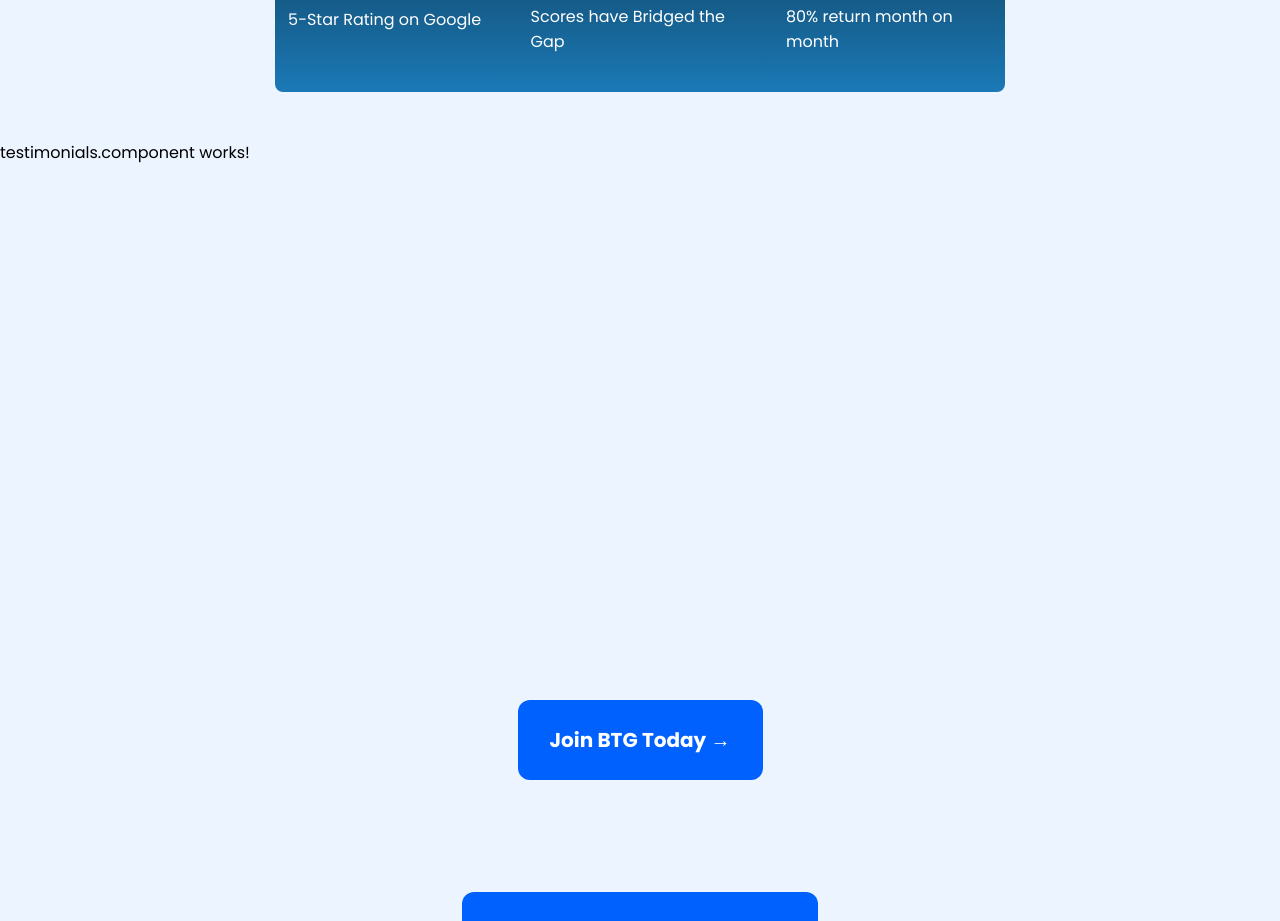
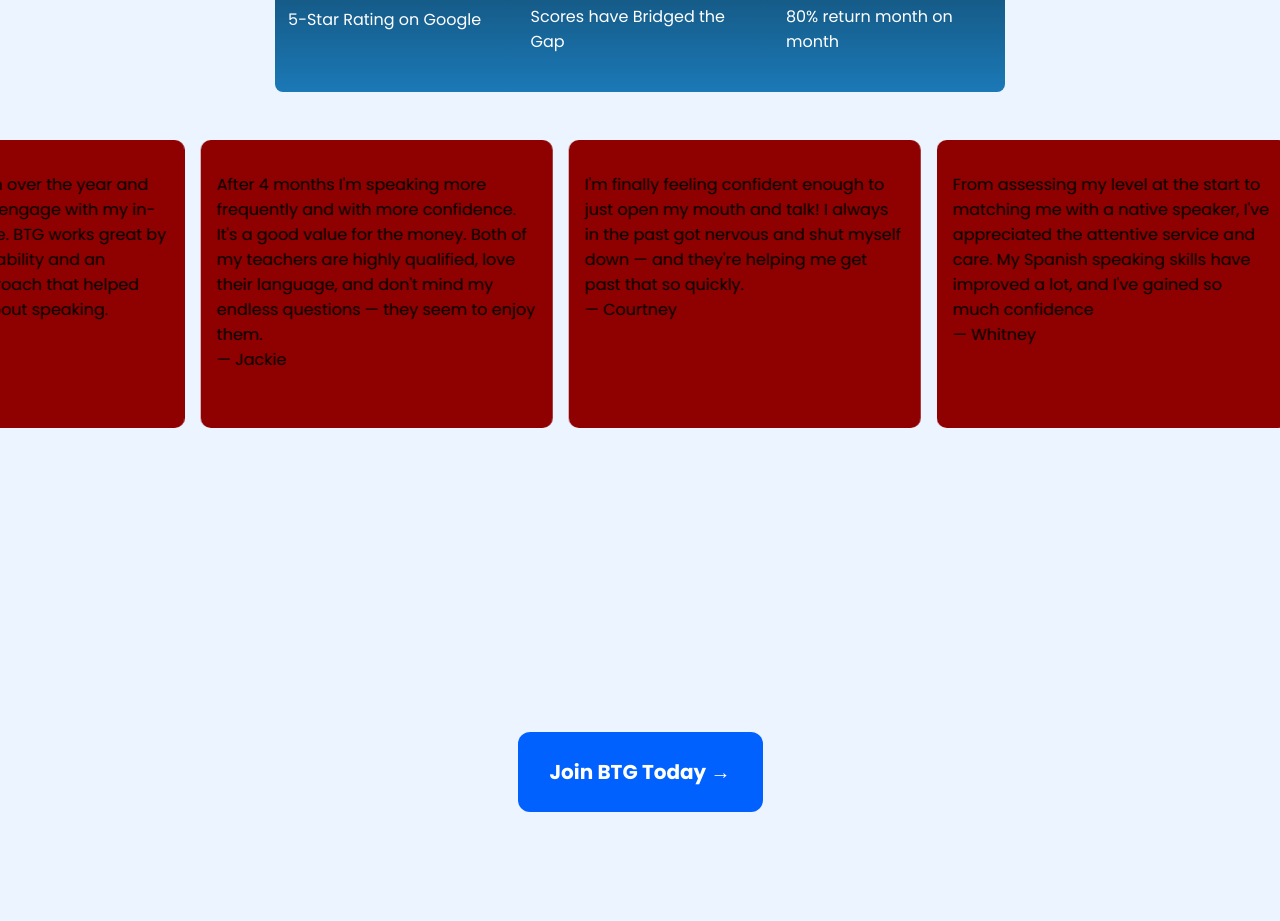
Before and after one commit to Dmac26/salty-lion-stack, an Angular app in the folder angularFrontend/: page / in a window 1280 px wide. Shown: the part 1300-2221 px from the top of the page. Built offline with nearby package versions, Linux system fonts and the light colour scheme.

Commit message:
Carousel functionality

```diff
--- a/angularFrontend/src/app/components/testimonials/testimonials.component.html
+++ b/angularFrontend/src/app/components/testimonials/testimonials.component.html
@@ -1 +1,17 @@
-<p>testimonials.component works!</p>
+<div class="track">
+  @for (item of [].constructor(2); track $index) {
+  {{$index}}
+    <div class="entry-group">
+      @for (entry of entries; track entry) {
+        <div class="entry">
+          <p>
+            {{entry.quote}}
+
+            <br />
+            &mdash; {{entry.name}}
+          </p>
+        </div>
+      }
+    </div>
+  }
+</div>
--- a/angularFrontend/src/app/components/testimonials/testimonials.component.scss
+++ b/angularFrontend/src/app/components/testimonials/testimonials.component.scss
@@ -1,4 +1,54 @@
 :host {
-    min-height: 65vh !important;
-    background-color: #ecf4ff;
+  display: flex;
+  background-color: #ecf4ff;
+  width: 100%;
+  min-height: 65vh !important;
+  overflow: hidden;
+
+  padding-top: 1rem;
+  padding-bottom: 1rem;
 }
+
+.track {
+  display: flex;
+  width: max-content;
+  will-change: transform;
+  animation: scrollLoop 30s linear infinite;
+}
+
+/* Pause the scrolling when a user hovers over it */
+.track:hover {
+  animation-play-state: paused;
+}
+
+.entry-group {
+  display: flex;
+  // justify-content: space-around;
+}
+
+@keyframes scrollLoop {
+  0% {
+    transform: translateX(0);
+  }
+  100% {
+    /* Moves left by exactly half the full width (one entire group) */
+    transform: translateX(-50%);
+  }
+}
+
+.entry {
+  width: 320px;
+  height: 256px;
+  background-color: #8f0000;
+  border-radius: 10px;
+  padding: 1rem;
+  margin: 0 8px;
+
+  /* Enables hardward-acceleration on Safari */
+  -webkit-transform: translateZ(0);
+
+  p {
+    width: 100%;
+    height: 100%;
+  }
+}
--- a/angularFrontend/src/app/components/testimonials/testimonials.component.ts
+++ b/angularFrontend/src/app/components/testimonials/testimonials.component.ts
@@ -3,7 +3,28 @@ import { Component } from '@angular/core';
 @Component({
   selector: 'app-testimonials',
   imports: [],
+  standalone: true,
   templateUrl: './testimonials.component.html',
   styleUrl: './testimonials.component.scss',
 })
-export class TestimonialsComponent {}
+export class TestimonialsComponent {
+  entries = [
+    { name: "Aaron", about: "Mexican American heritage learner building connections with his students", quote: `Literally life changing! I finally ordered in Spanish at a restaurant and it went great. The program is really tailored to me — it's a ton of support and was exactly what I was looking for, and way more.` },
+    { name: "Alicia", about: "non-profit professional learning Spanish to better serve her organization's clients", quote: `We chose Bridge the Gap Spanish for our team's professional development and they've been fantastic to work with. Their focus on conversational Spanish — rather than just boring grammar drills — has been perfect for our staff. It's practical, flexible, and highly professional.` },
+    { name: "Morgan", about: "learning to connect with her Guatemalan husband's family", quote: `I've grown so much over the year and have been able to engage with my in-laws so much more. BTG works great by providing accountability and an individualized approach that helped ease my nerves about speaking.` },
+    { name: "Jackie", about: "advanced professional Spanish user", quote: `After 4 months I'm speaking more frequently and with more confidence. It's a good value for the money. Both of my teachers are highly qualified, love their language, and don't mind my endless questions — they seem to enjoy them.` },
+    { name: "Courtney", about: "Puerto Rican heritage speaker learning Spanish to connect with her roots and use it professionally", quote: `I'm finally feeling confident enough to just open my mouth and talk! I always in the past got nervous and shut myself down — and they're helping me get past that so quickly.` },
+    { name: "Whitney", about: "6+ months in the program", quote: `From assessing my level at the start to matching me with a native speaker, I've appreciated the attentive service and care. My Spanish speaking skills have improved a lot, and I've gained so much confidence` },
+    { name: "Rick", about: "preparing to move to Spain and immerse himself in the language and culture", quote: `BTG is like family and they care about my success. My instructors encourage me and find unique ways to immerse me in the language and culture. Familia es todo, y BTG es mi familia.` },
+    { name: "Ashleigh", about: "Mexican American heritage speaker building on her school Spanish", quote: `I feel much more confident in speaking and understanding Spanish! I've learned far more than I could on my own. Keshia and Irma are fantastic! I'm able to ask questions and have extra review on more difficult pieces of the language.` },
+    { name: "Wynne", about: "proving it's never too late to start", quote: `I am having so much fun learning Spanish with Keshia and Irma. They are always prepared and tailor the lessons for me. They encourage me to ask lots of questions and are very positive about my small steps. Learning a new language is not easy for me but with their instruction, I think I can do it!` },
+    { name: "Makyba", about: "esthetician building Spanish skills to better serve her clients", quote: `I was a bit nervous about really challenging myself to begin to speak Spanish, but this program has built my skills and confidence with speaking and using more Spanish.` },
+    { name: "Ashley", about: "Cuban American reconnecting with her heritage through cultural match", quote: `Keshia went above and beyond to match me up with a Cuban woman, knowing that I was Cuban myself. The experience was so personal and my teacher was friendly, very helpful, and professional. It has been a great step for me in my Spanish journey.` },
+    { name: "Lauren", about: "therapist learning Spanish to better serve her non-profit's clients", quote: `Keshia does such a good job intentionally matching her students and teachers. I've learned so much since starting the program and I'm so grateful for their patience and intentionality. They will work with you and meet you exactly where you are at!` },
+    { name: "Evaline", about: "heritage speaker reconnecting with her family's language", quote: `It's been a few months since starting my language journey more seriously, and I have immensely enjoyed being able to have the guidance to hone in on my grammar knowledge and practice speaking with a native Spanish speaker each week!` },
+    { name: "Makayla", about: "learning Spanish out of love for the language and culture", quote: `I was fortunate enough to come across this company! Keshia starts with a test to see where you are and finds a tutor that is compatible with you. It is everything I was looking for — now I get to learn Spanish custom to my learning pace and needs!` },
+    { name: "Jenni", about: "preparing to spend more time at her home in Cabo", quote: `Bridge the Gap is an outstanding language program. It is tailored to your needs and wants. Easy, effective, and well worth the effort!` },
+  ];
+
+  constructor() { }
+}
```
